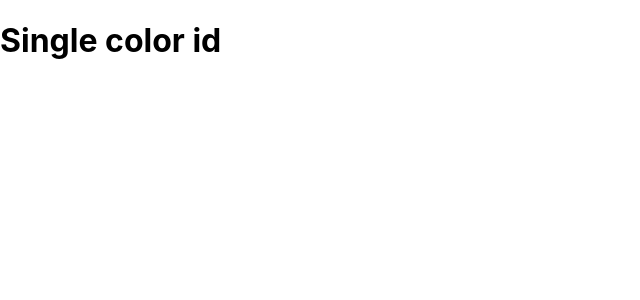
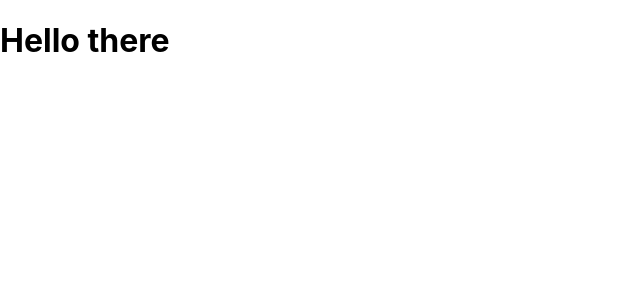
Before and after one commit to AlekseiiT/react-color-project, a React (Create React App) app: page /palette/flat-ui-colors-american/americanriver in a window 1280 px wide. Shown: the top 300 px of the page, without its empty margins (0-640 px from the left). Built offline with nearby package versions, Linux system fonts and the light colour scheme.

Commit message:
add SingleColorPalette and link

```diff
--- a/src/App.js
+++ b/src/App.js
@@ -4,6 +4,7 @@
 import { generatePalette } from './colorHelpers';
 import { Route, Switch } from 'react-router-dom';
 import PaletteList from './PaletteList';
+import SingleColorPalette from './SingleColorPalette';
 
 export default class App extends Component {
 	findPalette(id) {
@@ -26,10 +27,8 @@
 							<Palette palette={generatePalette(this.findPalette(routeProps.match.params.id))} />
 						)}
 					/>
-					<Route exact path="/palette/:paletteId/:colorId" render={() => <h1>Single color id</h1>} />
+					<Route exact path="/palette/:paletteId/:colorId" render={() => <SingleColorPalette />} />
 				</Switch>
-
-				{console.log(generatePalette(seedColors[4]))}
 				{/* <Palette palette={generatePalette(seedColors[4])} /> */}
 			</div>
 		);
--- a/src/ColorBox.js
+++ b/src/ColorBox.js
@@ -19,7 +19,7 @@
 	}
 
 	render() {
-		const { name, background } = this.props;
+		const { name, background, moreUrl } = this.props;
 		const { copied } = this.state;
 		return (
 			<CopyToClipboard text={background} onCopy={this.changeCopyState}>
@@ -35,7 +35,7 @@
 						</div>
 						<button className="copy-button">Copy</button>
 					</div>
-					<Link to="/" onClick={(e) => e.stopPropagation()}>
+					<Link to={moreUrl} onClick={(e) => e.stopPropagation()}>
 						<span className="see-more">More</span>
 					</Link>
 				</div>
--- a/src/Palette.js
+++ b/src/Palette.js
@@ -23,10 +23,15 @@
 	}
 
 	render() {
-		const { colors, paletteName, emoji } = this.props.palette;
+		const { colors, paletteName, emoji, id } = this.props.palette;
 		const { level, format } = this.state;
 		const colorBoxes = colors[level].map((color) => (
-			<ColorBox key={color.id} background={color[format]} name={color.name} />
+			<ColorBox
+				key={color.id}
+				background={color[format]}
+				name={color.name}
+				moreUrl={`/palette/${id}/${color.id}`}
+			/>
 		));
 		return (
 			<div className="Palette">
--- a/src/PaletteList.js
+++ b/src/PaletteList.js
@@ -1,7 +1,6 @@
 import React, { Component } from 'react';
 import { withStyles } from '@material-ui/styles';
 import MiniPalette from './MiniPalette';
-import { Link } from 'react-router-dom';
 
 const styles = {
 	root: {
--- /dev/null
+++ b/src/SingleColorPalette.js
@@ -0,0 +1,11 @@
+import React, { Component } from 'react';
+
+export default class SingleColorPalette extends Component {
+	render() {
+		return (
+			<div>
+				<h1>Hello there</h1>
+			</div>
+		);
+	}
+}
```
